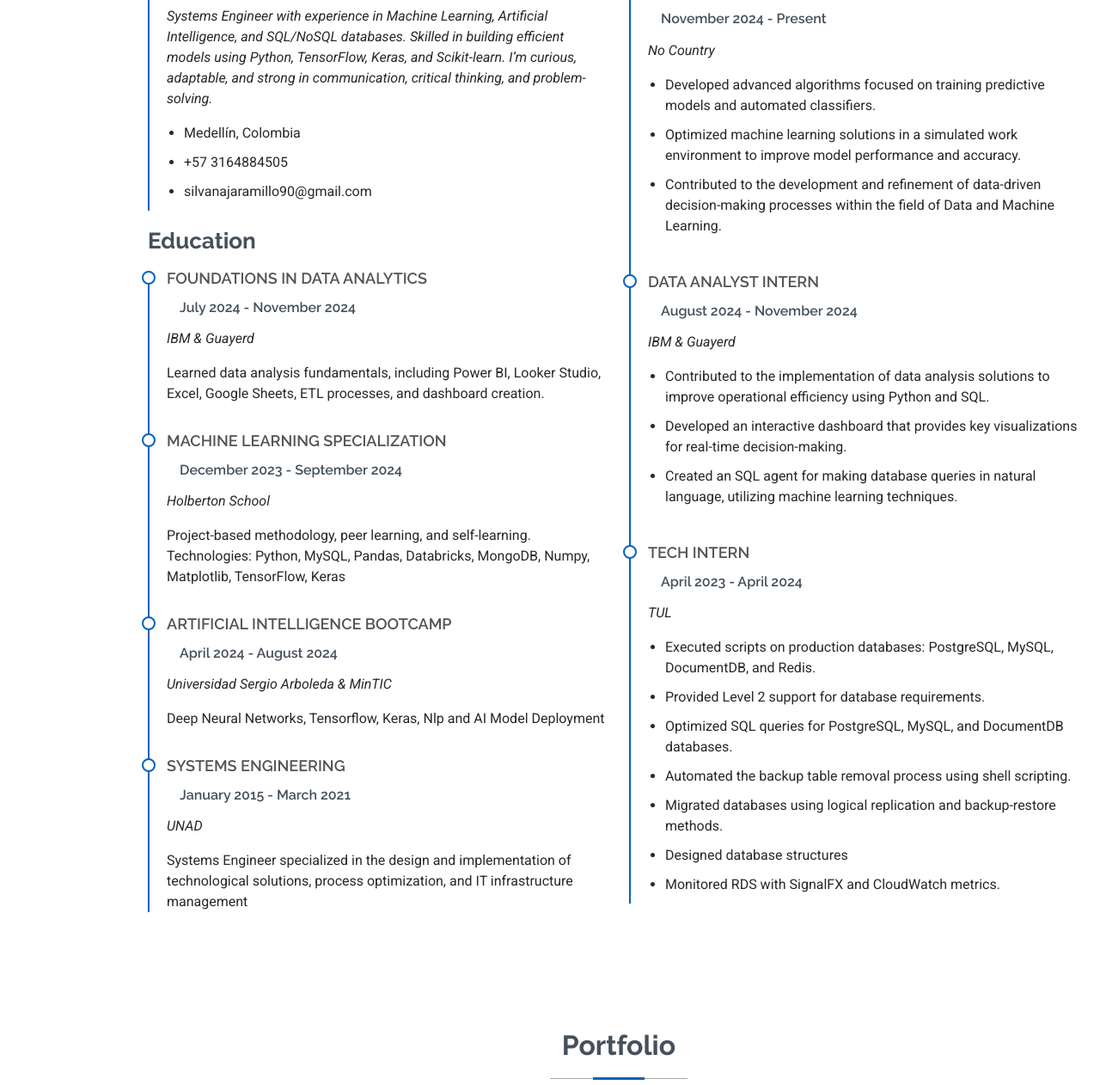
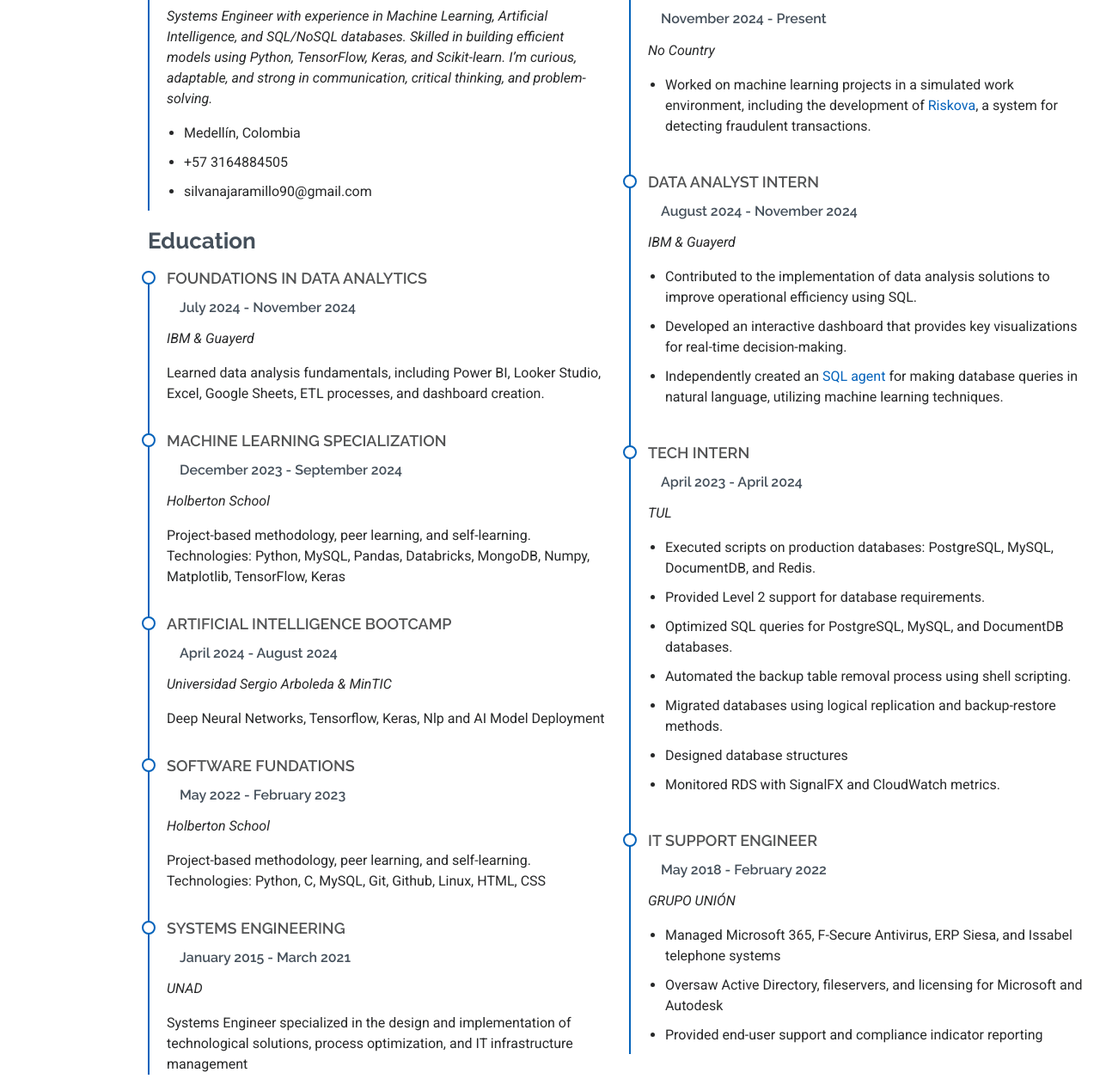
Before and after one commit to SilvanaJ90/SilvanaJ90.github.io, a plain HTML site: page index.html in a window 1280 px wide. Shown: the part 2378-3640 px from the top of the page at 86% size. Drawn offline with nearby package versions, Linux system fonts and the light colour scheme.

Commit message:
update readme

```diff
--- a/index.html
+++ b/index.html
@@ -4,7 +4,7 @@
 <head>
   <meta charset="utf-8">
   <meta content="width=device-width, initial-scale=1.0" name="viewport">
-  <title>Index</title>
+  <title>Silvana Jaramillo</title>
   <meta content="" name="description">
   <meta content="" name="keywords">
 
@@ -249,6 +249,14 @@
             </div><!-- Edn Resume Item -->
 
             <div class="resume-item">
+              <h4>Software Fundations</h4>
+              <h5>May 2022 - February 2023</h5>
+              <p><em>Holberton School</em></p>
+              <p>Project-based methodology, peer learning, and self-learning.
+                Technologies: Python, C, MySQL, Git, Github, Linux, HTML, CSS</p>
+            </div><!-- Edn Resume Item -->
+
+            <div class="resume-item">
               <h4>Systems Engineering</h4>
               <h5>January 2015 - March 2021</h5>
               <p><em>UNAD</em></p>
@@ -264,17 +272,10 @@
               <h5>November 2024 - Present</h5>
               <p><em>No Country </em></p>
               <ul>
-                <li>Developed advanced algorithms focused
-                  on training predictive models and
-                  automated classifiers.</li>
-                <li>Optimized machine learning solutions in
-                  a simulated work environment to
-                  improve model performance and
-                  accuracy. </li>
-                <li>Contributed to the development and
-                  refinement of data-driven
-                  decision-making processes within the
-                  field of Data and Machine Learning.</li>
+                <li>
+                  Worked on machine learning projects in a simulated work environment, including the development of
+                  <a href="https://riskova.onrender.com/" target="_blank">Riskova</a>, a system for detecting fraudulent transactions.
+                </li>
               </ul>
             </div><!-- Edn Resume Item -->
 
@@ -285,14 +286,15 @@
               <ul>
                 <li>Contributed to the implementation of
                   data analysis solutions to improve
-                  operational efficiency using Python and
-                  SQL.</li>
+                  operational efficiency using SQL.</li>
                 <li>Developed an interactive dashboard that
                   provides key visualizations for real-time
                   decision-making.</li>
-                <li>Created an SQL agent for making
-                  database queries in natural language,
-                  utilizing machine learning techniques.</li>
+                  <li>
+                    Independently created an  <a href="https://github.com/SilvanaJ90/sql_agent" target="_blank">SQL agent</a> for making
+                    database queries in natural language,
+                    utilizing machine learning techniques.
+                  </li>
               </ul>
             </div><!-- Edn Resume Item -->
 
@@ -315,6 +317,17 @@
                 <li>Designed database structures</li>
                 <li>Monitored RDS with SignalFX and
                   CloudWatch metrics.</li>
+              </ul>
+            </div><!-- Edn Resume Item -->
+
+            <div class="resume-item">
+              <h4>IT Support Engineer</h4>
+              <h5>May 2018 - February 2022</h5>
+              <p><em>GRUPO UNIÓN</em></p>
+              <ul>
+                <li>Managed Microsoft 365, F-Secure Antivirus, ERP Siesa, and Issabel telephone systems</li>
+                <li>Oversaw Active Directory, fileservers, and licensing for Microsoft and Autodesk</li>
+                <li>Provided end-user support and compliance indicator reporting</li>
               </ul>
             </div><!-- Edn Resume Item -->
 
@@ -367,7 +380,7 @@
               </div>
             </div><!-- End Portfolio Item -->
 
-            <div class="col-lg-4 col-md-6 portfolio-item isotope-item filter-ml">
+            <!-- <div class="col-lg-4 col-md-6 portfolio-item isotope-item filter-ml">
               <img src="assets/img/masonry-portfolio/masonry-portfolio-3.jpg" class="img-fluid" alt="">
               <div class="portfolio-info">
                 <h4>RAG System</h4>
@@ -375,7 +388,7 @@
                 <a href="assets/img/masonry-portfolio/masonry-portfolio-3.jpg" title="RAG System" data-gallery="portfolio-gallery-branding" class="glightbox preview-link"><i class="bi bi-zoom-in"></i></a>
                 <a href="https://github.com/SilvanaJ90/Store.git" title="More Details" class="details-link"><i class="bi bi-link-45deg"></i></a>
               </div>
-            </div><!-- End Portfolio Item -->
+            </div>End Portfolio Item -->
 
             <div class="col-lg-4 col-md-6 portfolio-item isotope-item filter-ml">
               <img src="assets/img/masonry-portfolio/masonry-portfolio-4.jpg" class="img-fluid" alt="">
```
